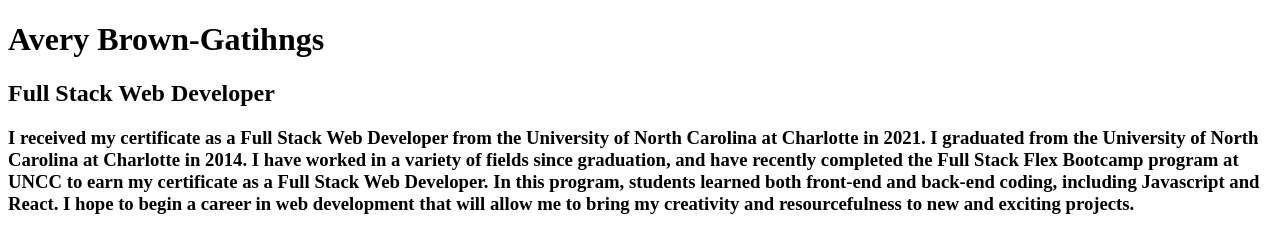
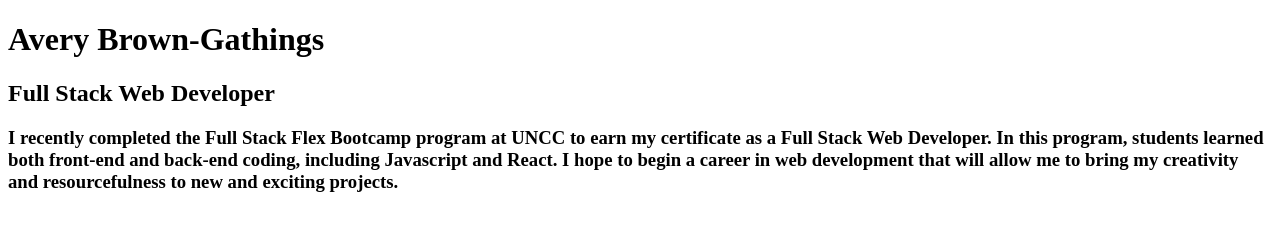
Before and after one commit to averyjbrown2/Updated-Portfolio, a plain HTML site: page index1.html in a window 1280 px wide. Drawn offline with Linux system fonts and the light colour scheme.

Commit message:
added bio

```diff
--- a/index1.html
+++ b/index1.html
@@ -5,16 +5,18 @@
     <meta http-equiv="X-UA-Compatible" content="IE=edge">
     <meta name="viewport" content="width=device-width, initial-scale=1.0">
     <title>Avery Brown-Gathings</title>
+    <link rel="stylesheet" href="Assets/Image1.png">
 </head>
 <body>
-    <h1>Avery Brown-Gatihngs</h1>
+    <h1>Avery Brown-Gathings</h1>
     <h2>Full Stack Web Developer</h2>
-    <h3>I received my certificate as a Full Stack Web Developer from the University of North Carolina at Charlotte in 2021.
-         I graduated from the University of North Carolina at Charlotte in 2014. I have worked in a variety of fields since
-         graduation, and have recently completed the Full Stack Flex Bootcamp program at UNCC to earn my certificate as a
-         Full Stack Web Developer. In this program, students learned both front-end and back-end coding, including Javascript and React.
-         I hope to begin a career in web development that will allow me to bring my creativity and resourcefulness to new and exciting projects.
+    <h3>
+        <p>I recently completed the Full Stack Flex Bootcamp program at UNCC to earn
+            my certificate as a Full Stack Web Developer. In this program, students learned both
+            front-end and back-end coding, including Javascript and React. I hope to begin a
+            career in web development that will allow me to bring my creativity and
+            resourcefulness to new and exciting projects.
+        </p>
     </h3>
-
 </body>
 </html>
```
